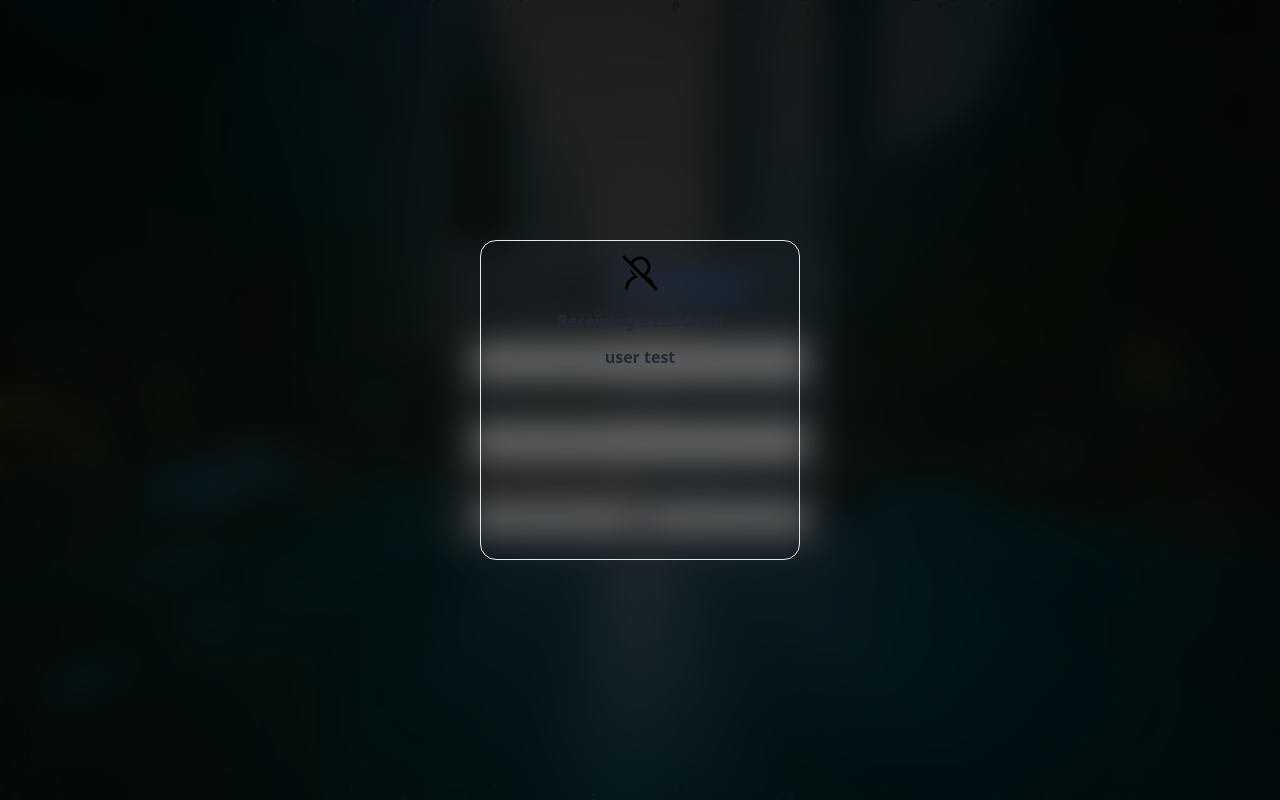
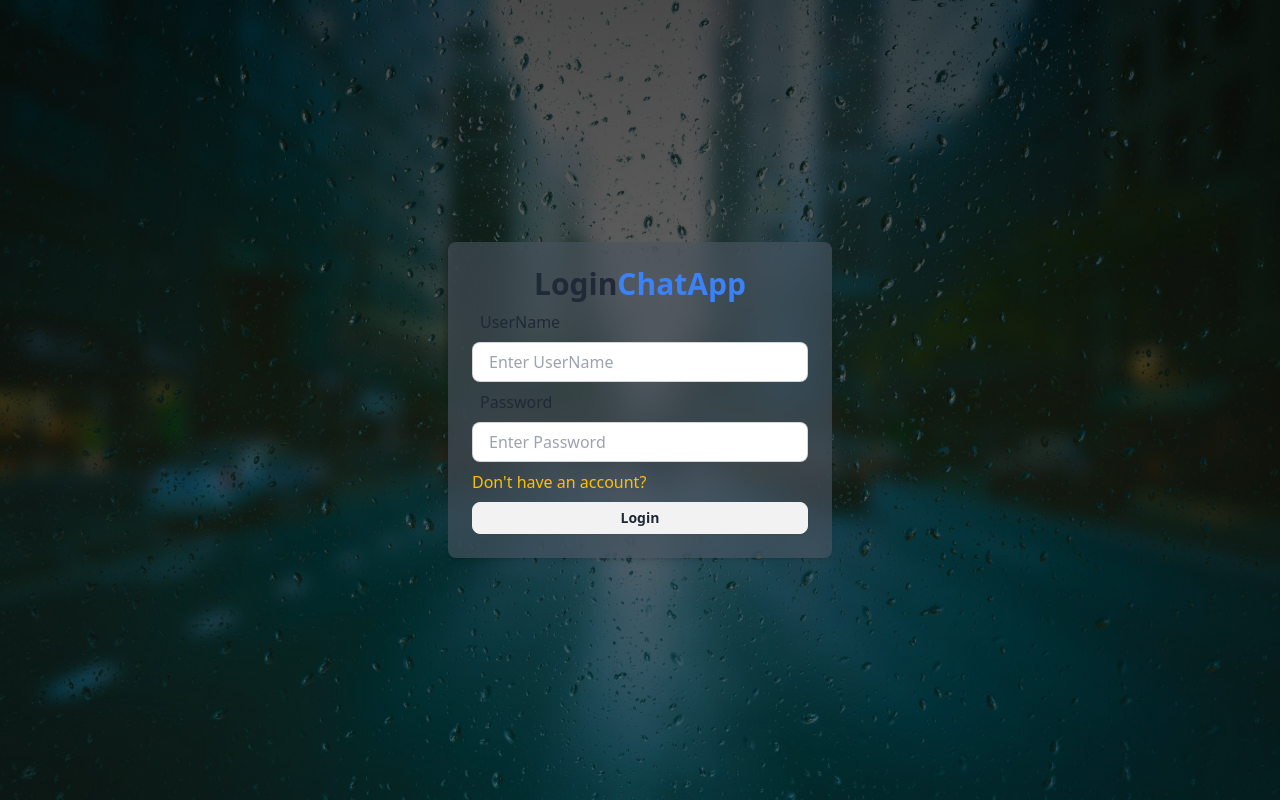
Before and after one commit to RaminMajidi/chat-room, a React (Vite) app in the folder frontend/: page /login in a window 1280 px wide. Built offline with nearby package versions, Linux system fonts and the light colour scheme.

Commit message:
[add] new feature videoCall part4

```diff
--- a/frontend/src/components/App.jsx
+++ b/frontend/src/components/App.jsx
@@ -9,12 +9,14 @@ import VideoCall from "../pages/videoCall/VideoCall"
 import Calling from "../pages/videoCall/Calling"
 import useListenCalling from "../hooks/useListenCalling"
 import CallingModal from "./custom/CallingModal"
+import useCallData from "../zustand/useCallData"
 
 
 
 
 function App() {
   const { authUser } = useAuthContext();
+  const { calling } = useCallData();
   useListenMessages();
   useListenCalling();
 
@@ -23,7 +25,7 @@ function App() {
 
   return (
     <div className="w-full h-screen flex items-center justify-center">
-      <CallingModal />
+      {calling && <CallingModal />}
       <Routes>
         <Route path="/" element={authUser ? <Home /> : <Navigate to={'/login'} />} />
         <Route path="/login" element={authUser ? <Navigate to={'/'} /> : <Login />} />
--- a/frontend/src/components/custom/CallingModal.jsx
+++ b/frontend/src/components/custom/CallingModal.jsx
@@ -3,27 +3,44 @@ import useCallData from '../../zustand/useCallData';
 
 const CallingModal = () => {
     const { calling, setCalling, userCaller, setUserCaller } = useCallData();
+    console.log(calling);
+    console.log(userCaller);
     return (
+
         <section className='absolute bg-black w-full h-full z-[1000]
-        backdrop-filter backdrop-blur-lg bg-opacity-60 p-4 flex
-        justify-center items-center'>
-
+             backdrop-filter backdrop-blur-lg bg-opacity-60 p-4 flex
+             justify-center items-center'>
             <article className='w-full h-full max-w-80 p-2 rounded-2xl
-            max-h-80 border flex flex-col justify-start items-center
-            gap-3'>
-                <div className="avatar">
+                 max-h-80 border flex flex-col justify-evenly items-center
+                 gap-3'>
+                <div className="avatar mt-2">
                     <div className="w-12 rounded-full">
                         <img
                             onError={(e) => e.target.src = "./public/user.png"}
-                            src="" />
+                            src={userCaller?.profilePic} />
                     </div>
                 </div>
 
-                <h3 className='font-bold'>Receiving a call from</h3>
-                <h5 className='font-bold'>user test</h5>
+                <div>
+                    <h3 className='font-bold text-center mt-3'>
+                        Receiving a call from
+                    </h3>
+                    <h5 className='font-bold text-center mt-3'>
+                        {userCaller?.fullName}
+                    </h5>
+                </div>
+
+                <div className='w-full px-2 flex justify-evenly gap-2 mt-4'>
+                    <button className="btn btn-accent" title=''>
+                        Accept
+                    </button>
+                    <button className="btn btn-active btn-error">
+                        Reject
+                    </button>
+                </div>
             </article>
+        </section>
 
-        </section>
     )
 }
 
--- a/frontend/src/hooks/useListenCalling.js
+++ b/frontend/src/hooks/useListenCalling.js
@@ -1,22 +1,24 @@
 import { useEffect } from 'react'
 import { useSocketContext } from '../context/SocketContext'
 import useCallData from '../zustand/useCallData'
-
+import callingSound from "../assets/sounds/calling-sound.mp3"
 
 const useListenCalling = () => {
 
     const { socket } = useSocketContext()
-    const {setCalling,setUserCaller} = useCallData();
+    const { setCalling, setUserCaller } = useCallData();
 
     useEffect(() => {
         console.log("useListen Calling");
-        socket?.on("receiveCall", (user) => {
+        socket?.on("receivingCall", (user) => {
             setCalling(true);
-            setUserCaller(user)
-            console.log(data);
+            setUserCaller(user);
+            const sound = new Audio(callingSound);
+            sound.loop = true;
+            sound.play();
         })
 
-        return () => socket?.off('receiveCall');
+        return () => socket?.off('receivingCall');
     }, [socket])
 
 }
```
Also changed, not shown: 2 other files (tests, documents, lock files or other folders).
